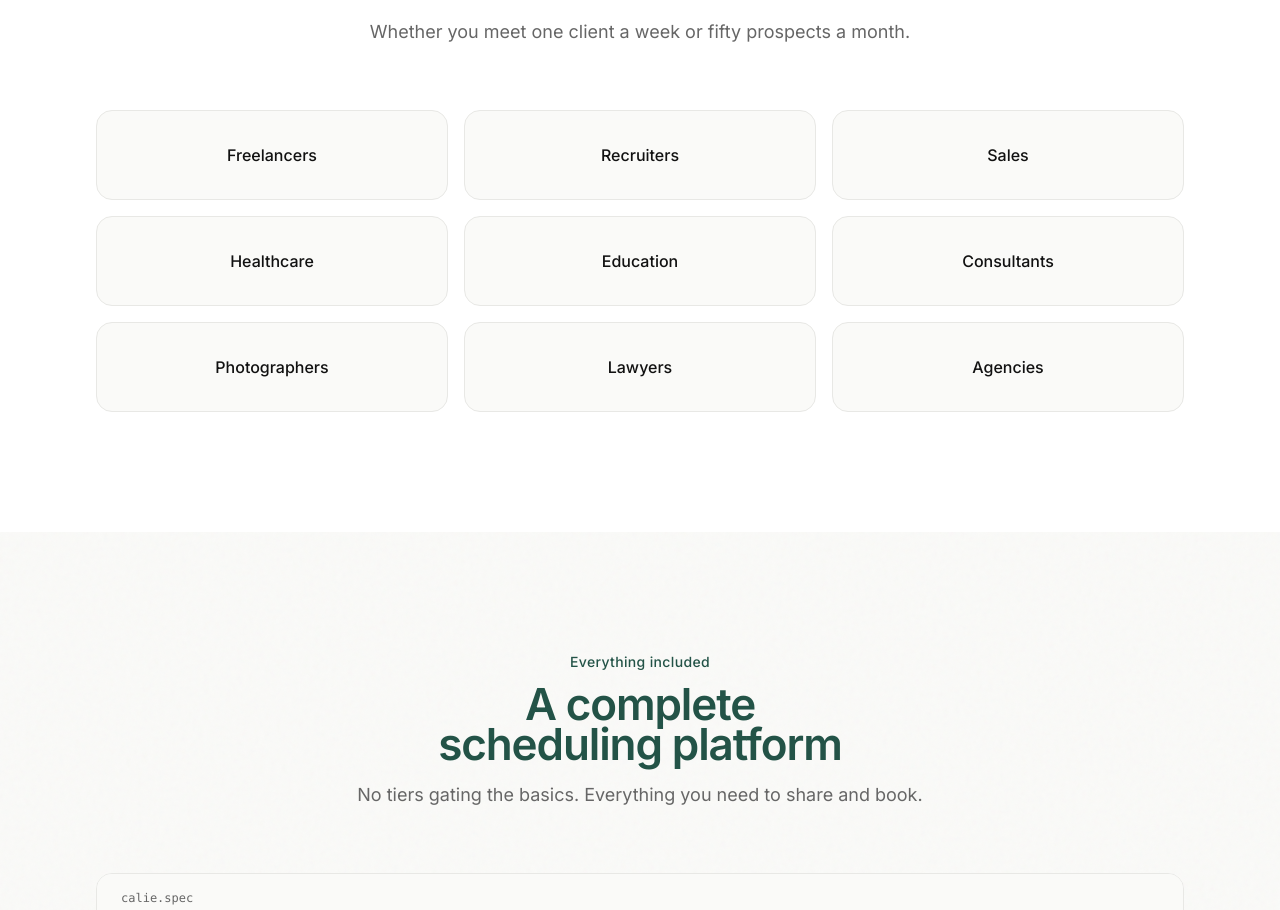
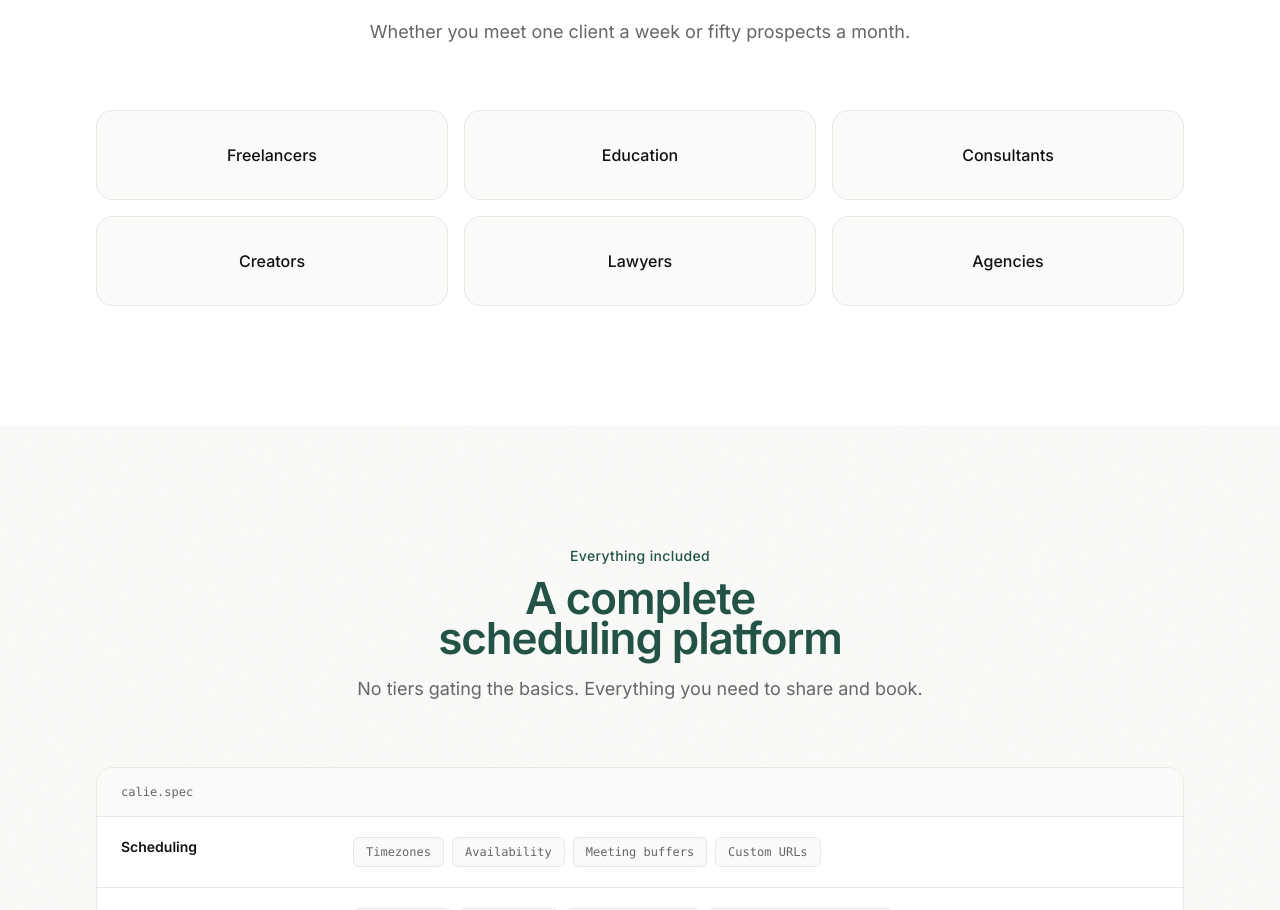
Before and after one commit to temidayoxyz/calie, a Next.js app: page / in a window 1280 px wide. Shown: the part 3418-4328 px from the top of the page. Built offline with nearby package versions, Linux system fonts and the light colour scheme; no server answers.

Commit message:
Reduce built-for cards to 6 and update industry labels

```diff
--- a/components/marketing/sections/built-for.tsx
+++ b/components/marketing/sections/built-for.tsx
@@ -6,12 +6,9 @@ import { cn } from "@/lib/utils";
 
 const industries = [
   "Freelancers",
-  "Recruiters",
-  "Sales",
-  "Healthcare",
   "Education",
   "Consultants",
-  "Photographers",
+  "Creators",
   "Lawyers",
   "Agencies",
 ];
```
